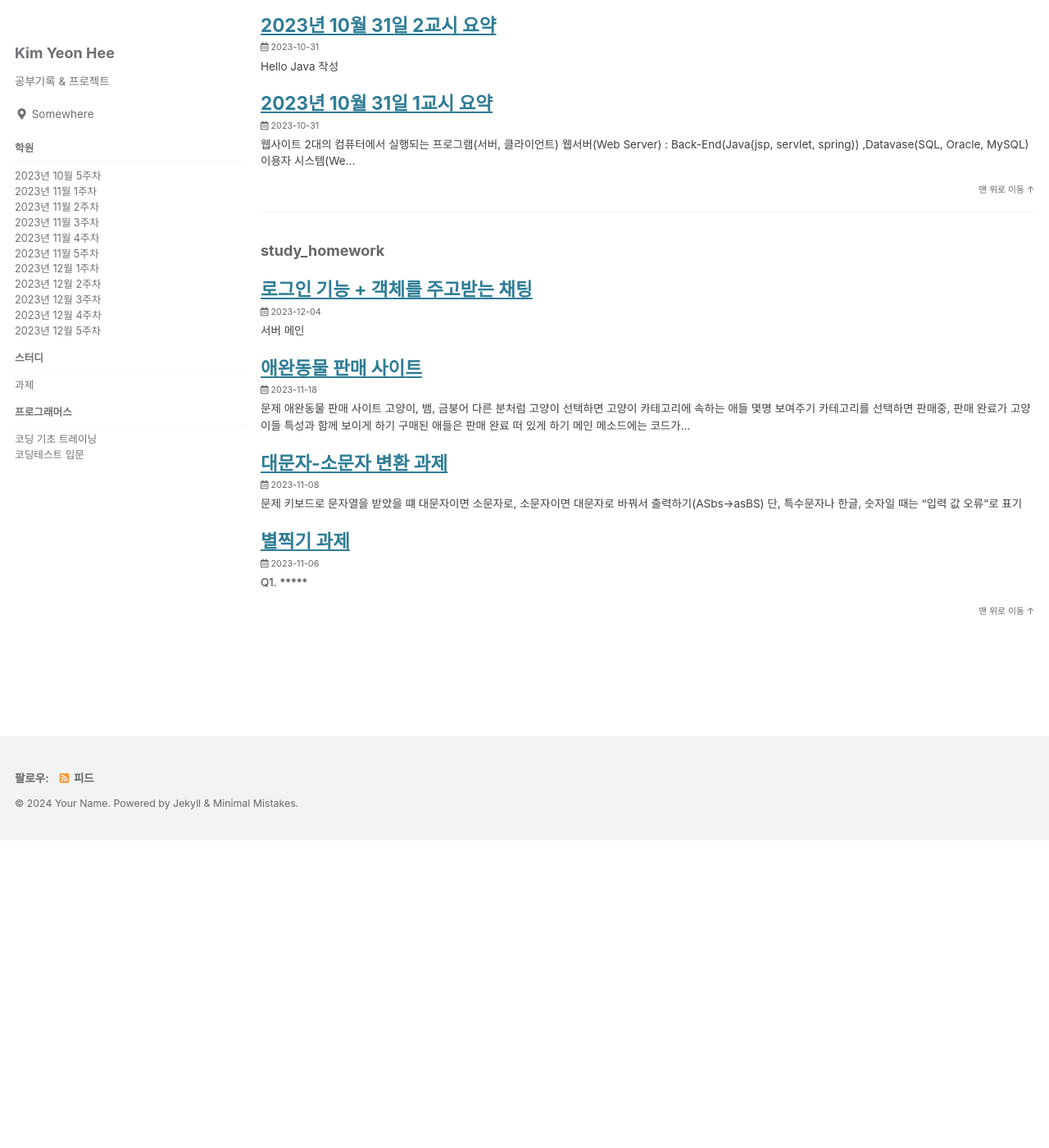
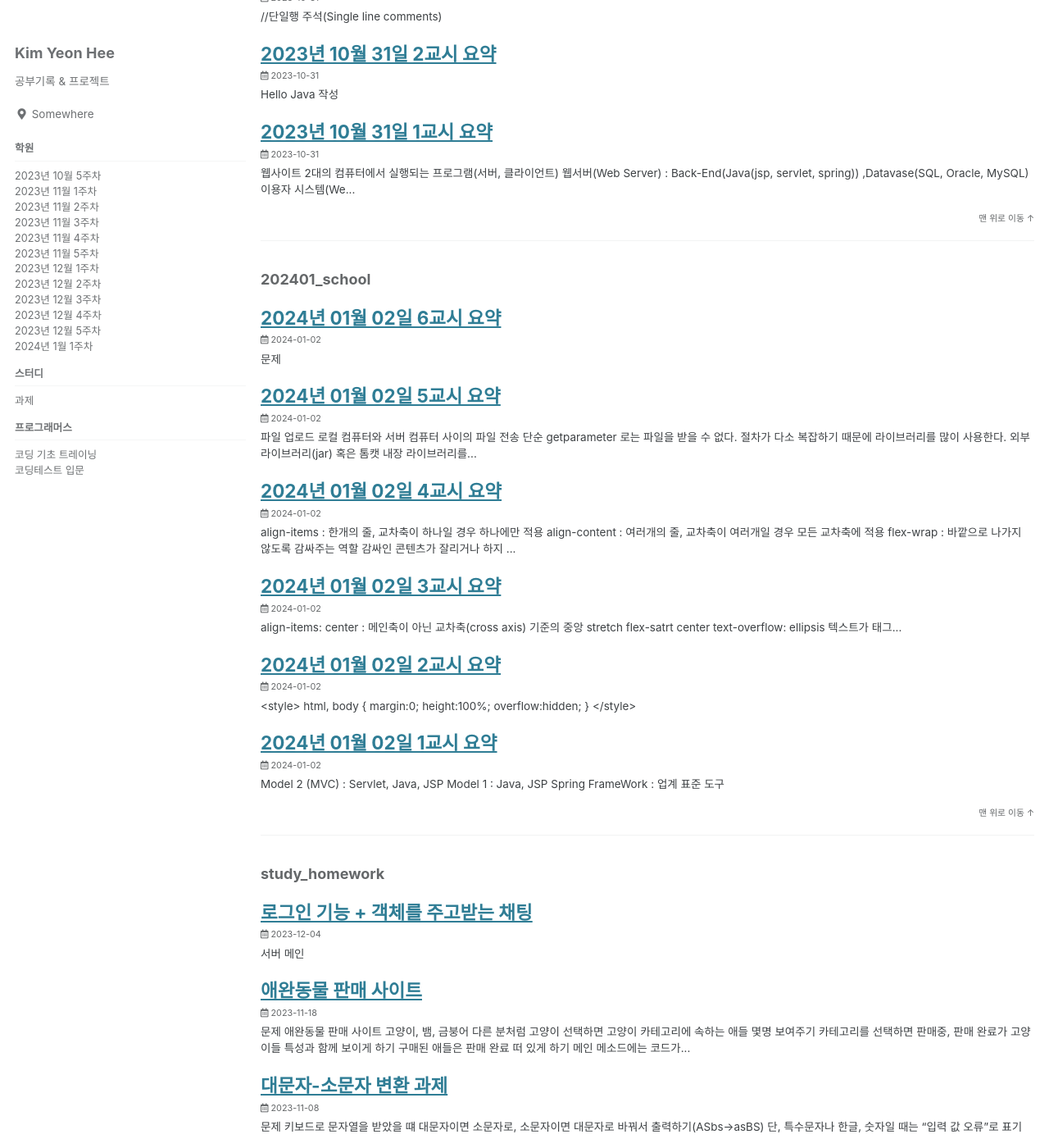
Before and after one commit to YonY-K/YonY-K.github.io, a Jekyll site: the page built from _pages/tag-archive.md, in a window 1280 px wide and 1400 px high, scrolled down 26168 px. Shown: the whole window at 82% size. Built offline with Jekyll 4.4.1, drawn with Linux system fonts in a browser that asks for light colours; cached includes are drawn as plain includes; before the commit the page ends 27193 px from its top, so only the background shows below that.

Commit message:
posts update

````diff
--- a/_data/navigation.yml
+++ b/_data/navigation.yml
@@ -36,6 +36,8 @@ sidebar-category:
         url:  "/school_202312week4"
       - title: "2023년 12월 5주차"
         url:  "/school_202312week5"
+      - title: "2024년 1월 1주차"
+        url:  "/school_202401week1"
   - title: "스터디"
     children:
       - title: "과제"
--- /dev/null
+++ b/school/school_202401week1/_posts/2024-01-02/2024-01-02-20240102_1period.md
@@ -0,0 +1,116 @@
+---
+title: "2024년 01월 02일 1교시 요약"
+tag: 202401_school
+---
+
+- Model 2 (MVC) : Servlet, Java, JSP
+- Model 1 : Java, JSP
+- Spring FrameWork : 업계 표준 도구
+
+- Layout : flex(css 속성)
+  - float, position
+
+- **Flex**
+  - **Container**
+  - **Element** : container 안의 구성요소
+  - container 에 적용하는 형식과 element에 적용하는 형식을 다르게 줄 수 있다.
+  - 기본적으로 요소들을 column(수직), row(수평) 두 방향 중 하나로 배치할 수 있다.
+  - **column(수직), row(수평)** : main Axis(메인 축, 주축)
+  - 요소 안에 또 여러개의 태그가 있을 수 있고 이 태그들 또한 축을 지정해줄 수 있다. 이때 메인 축과 다른 방향으로 가는 축 즉, 교차되는 축을 **교차축**이라고 한다.
+  - 메인축과 교차축에서만 적용되는 속성들이 있기 때문에 중요하다.
+
+- Container : 여러개의 태그(박스요소)를 감싸는, 묶는, 담는 태그
+  - ex) **div** 태그 등
+
+
+<br>
+
+---
+
+<br>
+
+#### container 에 적용되는 속성
+
+- **display: flex** : flex의 모든 시작
+- **flex-direction** : **메인축의 방향**을 결정하는 속성
+  - row : 수평방향, 기본값으로 이 속성을 생략하면 자동으로 방향이 row로 설정된다.
+  - column : 수직방향
+
+
+#### item에 적용되는 속성
+
+- flex : 컨테이너에 따라 아이템의 크기를 조절하는 속성
+  - 보통 이런 형식으로 많이 사용함
+  - **flex : flex-grow/flex-shrink/flex-basis**
+  - flex : **initial(디폴트)** (0 1 auto)
+  - flex : **none** (0 0 auto)
+  - flex : **auto** (1 1 auto)
+  - flex : **양의정수** (숫자 1 0)
+  - **flex-grow** : 컨테이너가 커지면 아이템도 따라 커지는지 결정하는 속성(1일 경우 **같이 커짐**, 0일 경우 영향없음)
+  - **flex-shrink** : 컨테이너가 작아지면 아이템도 따라 작아지는지 결정하는 속성(1일 경우 **같이 작아짐**, 0일 경우 영향없음)
+  - **flex-basis** : 아이템이 가지는 **기본 크기**
+    - auto : 컨텐츠에 따라 크기 변경
+    - 0 : 영향없음(단, 이때는 크기 단위도 명시해야함 0px, 0em 등)
+    - 숫자 : 특정 숫자만큼의 크기를 가짐
+
+#### 수직으로 화면을 100% 채우기
+
+```html
+<!DOCTYPE html>
+<html>
+<head>
+   <meta charset="UTF-8">
+    <title>수직으로 화면을 100% 채우기</title>
+    <style>
+        /*
+        height:100% 속성이 작동하려면 부모 태그의 높이가 충분히 커야 하는데 html, body태그는 컨텐츠를 갖기 전에는 그 높이가 없으므로
+        하위 태그에서 height:100% 를 지정해도 하위 태그의 높이는 0인 상태이다.
+        그러므로 html, body에 화면 전체 크기를 명시적으로 지정한 후에, 하위 태그에 height:100%를 지정하면 된다
+        html, body {    margin: 0;    height: 100%;    overflow: hidden;}
+        */
+        html, body {
+            margin:0; height:100%; overflow:hidden;
+        }
+
+        .flex_container {
+            display: flex;
+            flex-direction: column;         /* 하위 태그를 수직으로 배치 */
+            height: 100%;                   /* 컨테이너보다 아이템이 커지면 아이템 태그에 스크롤바가 생성됨 */
+            border:1px solid black;
+            padding:5px;
+        }
+
+        .flex_item {
+            flex: 1;                        /* flex: 1 1 0  <- flex-grow:1, flex-shrink:1, flex-basis:0 */
+            overflow: auto;
+            border:1px dashed black;
+            margin:0.2em;
+        }
+        /*
+        flex-grow:1 (컨테이너가 커지면 아이템도 따라 커짐), 0 (컨테이너에 따라 커지지 않음)
+        flex-shrink:1 (컨테이너가 작아지면 아이템도 따라 작아짐), 0 (컨테이너에 따라 작아지지 않음)
+        flex-basis: auto(컨텐츠에 따라 크기 변경), 0(컨텐츠와 무관), 0으로 설정할 때는 크기 단위도 명시해야 함. (0px,0em 등)
+        */
+
+        /*
+        flex       flex-grow   flex-shrink   flex-basis
+        -------------------------------------------------
+        initial(디폴트)       0       1           auto
+        none               0       0           auto
+        auto               1       1           auto
+        양의 정수              숫자       1            0
+        */
+
+    </style>
+</head>
+<body>
+    <div class="flex_container">Container
+        <div class="flex_item A">A</div>
+        <div class="flex_item B">B</div>
+        <div class="flex_item C">C</div>
+        <div class="flex_item D">D</div>
+        <div class="flex_item E">E</div>
+    </div>
+</body>
+</html>
+```
--- /dev/null
+++ b/school/school_202401week1/_posts/2024-01-02/2024-01-02-20240102_2period.md
@@ -0,0 +1,55 @@
+---
+title: "2024년 01월 02일 2교시 요약"
+tag: 202401_school
+---
+
+```html
+<style>
+html, body {
+    margin:0; height:100%; overflow:hidden;
+}
+</style>
+```
+
+- margin: 0 :
+- height: 100% : 전체 창에서 container의 높이 비율
+- overflow:hidden : 내용물이 넘칠 때 보이지 않게 설정
+
+```html
+<style>
+.flex_container {
+    display: flex;
+    flex-direction: column;         /* 하위 태그를 수직으로 배치 */
+    height: 100%;                   /* 컨테이너보다 아이템이 커지면 아이템 태그에 스크롤바가 생성됨 */
+    border:1px solid black;
+    padding:5px;
+}
+</style>
+```
+
+- **display: flex** : flex를 사용을 명시
+- **flex-direction** : column : 방향을 결정하는 속성, defalut 는 row 이다.
+
+
+```html
+<style>
+.flex_item {
+    flex: 1;                        /* flex: 1 1 0  <- flex-grow:1, flex-shrink:1, flex-basis:0 */
+    overflow: auto;
+    border:1px dashed black;
+    margin:0.2em;
+}
+</style>
+```
+
+- **flex**: 1 : flex: 1 1 0 을 의미한다.
+  - flex-grow:1 : container가 커지면 같이 커진다.
+  - flex-shrink:1 : container가 커지면 같이 작아진다.
+  - flex-basis:0 : 기본 크기,px,em 등의 크기 단위로 줄 수 있다. auto의 경우 텍스트의 크기만큼 자리를 차지
+
+- justify-content
+  - flex-start(디폴트) : 왼쪽에 모음
+  - flex-end : 오른쪽에 모음
+  - center : 가운데 모음
+  - space-between : 주축의 방향에 따라 요소 사이의 간격을 줌
+  - space-around : 요소의 사방에 간격을 줌
--- /dev/null
+++ b/school/school_202401week1/_posts/2024-01-02/2024-01-02-20240102_3period.md
@@ -0,0 +1,12 @@
+---
+title: "2024년 01월 02일 3교시 요약"
+tag: 202401_school
+---
+
+- align-items: center : 메인축이 아닌 교차축(cross axis) 기준의 중앙
+  - stretch
+  - flex-satrt
+  - center
+- text-overflow: ellipsis
+  - 텍스트가 태그보다 커지면 생략기호(...)를 붙인다.
+  -
--- /dev/null
+++ b/school/school_202401week1/_posts/2024-01-02/2024-01-02-20240102_4period.md
@@ -0,0 +1,16 @@
+---
+title: "2024년 01월 02일 4교시 요약"
+tag: 202401_school
+---
+
+- align-items : 한개의 줄, 교차축이 하나일 경우 하나에만 적용
+- align-content : 여러개의 줄, 교차축이 여러개일 경우 모든 교차축에 적용
+- flex-wrap : 바깥으로 나가지 않도록 감싸주는 역할
+  - 감싸인 콘텐츠가 잘리거나 하지 않고 아래로 내려가거나 한다.
+  - 기본적으로는 nowrap 상태
+
+
+### 문제
+
+- 테이블을 사용하여 금년 1월 달력을 표현해보세요.
+- 화면의 수직, 수평 중앙에 달력의 중앙이 오도록 레이아웃 해보세요.
--- /dev/null
+++ b/school/school_202401week1/_posts/2024-01-02/2024-01-02-20240102_5period.md
@@ -0,0 +1,17 @@
+---
+title: "2024년 01월 02일 5교시 요약"
+tag: 202401_school
+---
+
+- 파일 업로드
+  - 로컬 컴퓨터와 서버 컴퓨터 사이의 파일 전송
+  - 단순 getparameter 로는 파일을 받을 수 없다.
+  - 절차가 다소 복잡하기 때문에 라이브러리를 많이 사용한다.
+  - 외부 라이브러리(jar) 혹은 톰캣 내장 라이브러리를 사용할 수 있다.
+
+
+- < fieldes> : field 묶음 이라는 뜻으로 사용하는 태그
+- < input type="file"> : 파일 업로드 전용 인풋
+- enctype="multipart/form-data" : 파일을 전송할 때 form 태그에 반드시 있어야 하는 속성
+- action="${ctx}/up" : 본래 form의 데이터를 받을 서블릿 등의 주소, 이름이 들어가는 곳이다.
+- request.getContextPath() : 프로젝트의 이름을 알아내는 메소드(${ctx}), 프로젝트 이름이 바뀔 경우 일일이 수정하는 것이 어려울 수 있으므로 이런식으로 사용한다.
--- /dev/null
+++ b/school/school_202401week1/_posts/2024-01-02/2024-01-02-20240102_6period.md
@@ -0,0 +1,153 @@
+---
+title: "2024년 01월 02일 6교시 요약"
+tag: 202401_school
+---
+
+### 문제
+
+- 업로드 결과를 이용자에게도 알려준다.
+
+
+#### UploadForm.jsp
+
+```html
+<%@ page contentType="text/html; charset=utf-8" pageEncoding="utf-8"%>
+<%@ taglib prefix="c" uri="http://java.sun.com/jsp/jstl/core" %>
+<c:set var="ctx" value="<%=request.getContextPath()%>"/>
+<!DOCTYPE html>
+<html>
+<head>
+<meta charset="utf-8">
+<title>파일 업로드 폼</title>
+<style type="text/css">
+   fieldset { width:fit-content; border:1px dotted black;margin:1em;}
+</style>
+</head>
+<body>
+   <form method="post" action="${ctx}/up" enctype="multipart/form-data">
+      <input type="hidden" name="cmd" value="add">
+      <fieldset>
+         <legend>텍스트 필드</legend>
+         <div>제목 <input type="text" name="title" value="업로드 테스트"></div>
+         <div>설명 <input type="text" name="desc" value="간단한 샘플 데이터 첨부"></div>
+       </fieldset>
+       <fieldset>
+         <legend>파일 필드</legend>
+         <div><input type="file" name="file1" /></div>
+         <div><input type="file" name="file2" /></div>
+       </fieldset>
+       <div id="btn">
+          <button type="reset">취소</button>
+          <button id="btnUpload" type="submit">업로드</button>
+       </div>
+   </form>
+</body>
+</html>
+```
+
+#### UploadServlet.java
+
+```java
+package com.ezenac.web;
+
+import java.io.IOException;
+import java.util.*;
+
+import jakarta.servlet.ServletException;
+import jakarta.servlet.annotation.MultipartConfig;
+import jakarta.servlet.annotation.WebServlet;
+import jakarta.servlet.http.HttpServlet;
+import jakarta.servlet.http.HttpServletRequest;
+import jakarta.servlet.http.HttpServletResponse;
+import jakarta.servlet.http.Part;
+
+@WebServlet("/up")
+@MultipartConfig(
+      fileSizeThreshold = 0,
+      maxFileSize = 1024*1024*10,
+      maxRequestSize = 1024*1024*50
+)
+public class UploadServlet extends HttpServlet
+{
+   @Override
+   protected void service(HttpServletRequest request, HttpServletResponse response) throws ServletException, IOException {
+      request.setCharacterEncoding("utf-8");
+      response.setContentType("text/html;charset=utf-8");
+
+      // 파일이 아닌 일반 폼 필드는 아래처럼 추출할 수 있다
+      String title = request.getParameter("title");
+      String desc = request.getParameter("desc");
+      System.out.printf("%s, %s \n", title, desc);
+
+      Collection<Part> fileParts = request.getParts();
+      Iterator<Part> it = fileParts.iterator();
+
+      List<String> list = new ArrayList<String>();
+
+      while(it.hasNext()) {
+         Part p = it.next();
+
+         String name = p.getName();             //form field name
+         if(!name.startsWith("file")) {
+            continue;
+         }
+         String fname = p.getSubmittedFileName(); //file name
+
+         if(fname==null || fname.equals("")) continue; //파일필드가 비어 있는 경우
+
+         long size = p.getSize();
+         String contentType = p.getContentType();
+
+         p.write("D:/JavaTest/test/upload/"+fname); //파일저장, 해당 디렉토리가 없으면 오류발생
+
+         String s = String.format("%s,%s,%s,%s \n", name, fname, size, contentType);
+         list.add(s);
+         System.out.printf("%s,%s,%s,%s \n", name, fname, size, contentType);
+      }
+
+      request.setAttribute("list",list);
+      request.getRequestDispatcher("/upload/upResult.jsp").forward(request, response);
+   }
+}
+```
+
+#### upResult.jsp
+
+```html
+<%@ page language="java" contentType="text/html; charset=UTF-8"
+    pageEncoding="UTF-8"%>
+<%@ taglib prefix="c" uri="http://java.sun.com/jsp/jstl/core"%>
+<!DOCTYPE html>
+<html>
+<head>
+<meta charset="UTF-8">
+<title>확인</title>
+</head>
+<body>
+
+<c:forEach var="s" items="${list}" >
+	${s}<br>
+</c:forEach>
+
+</body>
+</html>
+```
+
+<br>
+
+- event.preventDefault() : 기본으로 지정된 작업을 방지하기 위한 메소드
+- $('#uploadForm')[0] : jQuery 오브젝트로부터 Javascript 표준 오브젝트 추출
+- new FormData(form) : FormData 객체는 Javascript 표준 오브젝트만 매개변수로 받아들이기 때문에 이런 과정이 필요함
+- $('#btnUpload').prop('disabled',true) : 버튼을 비활성화 시킨다. 한번 눌러서 모든 과정이 처리될 때까지 비활성화 시킨다.
+- processData: false : 디폴트인 Query String 변환하지 않도록 설정
+- contentType: false : 디폴트 "application/x-www-form-urlencoded; charset=UTF-8"
+- timeout: 600000 : 시간 제한 없음, 파일 올려서 응답을 받을 때까지의 시간을 제한
+
+### 문제
+
+- 파일업로드를 이용한 PDS(Public Data Service) 만들기 프로젝트(UI 구현)
+  - AJAX 파일 업로드 사용
+  - 작성자, 작성일, 파일명, 파일 사이즈, contenttype
+  - 위의 정보가 직렬화되어 파일에 저장되도록 함(pds,ser)
+  - pdsList.jsp를 요청하면 업로드된 파일의 정보 리스트가 테이블에 정렬되어 표시된다.
+  - Model 1 사용
````
Also changed, not shown: _pages/category-school/category-school_202401week1.md (added, +9 -0 lines).
